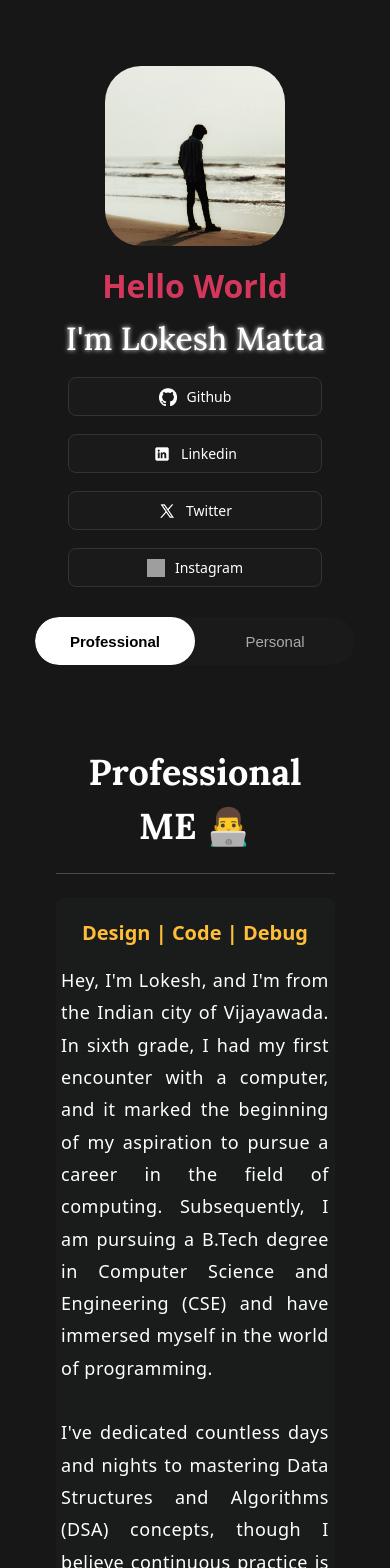
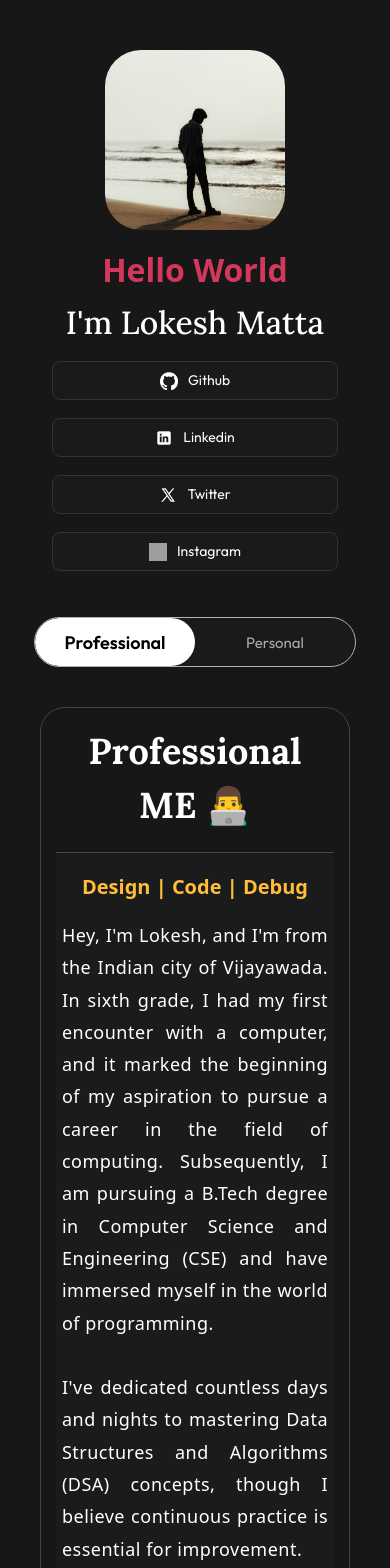
Before and after one commit to iml0kesh/personal_portfolio, a React (Vite) app: page / in a window 390 px wide. Shown: the top 1568 px of the page. Built offline with nearby package versions, Linux system fonts and the light colour scheme; grey boxes are pictures that could not be loaded; a web font is replaced by a local one.

Commit message:
done some responsive changes and some ui changes.

```diff
--- a/src/components/Certifications.css
+++ b/src/components/Certifications.css
@@ -1,7 +1,6 @@
 .cert-container {
   background-color: #1a1b1b;
   border-radius: 5px;
-
   display: flex;
   padding: 20px;
   /* border: 1px solid white; */
@@ -11,7 +10,7 @@
   width: 100%;
   /* border: 1px solid red; */
   text-align: justify;
-  padding: 2%;
+  /* padding: 2%; */
   position: relative;
 }
 
@@ -50,9 +49,9 @@
 .cert-nav {
   width: 100%;
   /* border: 1px solid red; */
-  position: absolute;
-  bottom: 1.3rem;
-  left: 1.3rem;
+  /* position: absolute; */
+  /* bottom: 1.3rem;
+  left: 1.3rem; */
 }
 
 .cert-nav button {
--- a/src/components/Homepage.css
+++ b/src/components/Homepage.css
@@ -8,9 +8,9 @@
 
 .Section01 {
   /* border: 1px solid red; */
-  /* max-width: 1100px; */
+  max-width: 800px;
   margin: 0 auto;
-  padding: 1rem;
+  /* padding: 1rem; */
 }
 
 /* Section 1 */
@@ -89,13 +89,13 @@
   font-weight: 500;
   margin: 10px;
   text-align: center;
-  text-shadow: 0 0 5px #fff;
-  /* 0 0 10px rgb(255, 251, 0), */
-  /* 0 0 20px rgb(255, 251, 0), */
-  /* 0 0 40px rgb(255, 251, 0); */
+  /* text-shadow: 0 0 5px #fff, */
+  /* 0 0 10px rgb(149, 0, 255), */
+  /* 0 0 20px rgb(26, 25, 14), */
+  /* 0 0 40px rgb(6, 20, 13); */
 }
 
-@media screen and (max-width: 480px) {
+@media screen and (max-width: 600px) {
   .left h2 {
     font-size: calc(100% + 1rem);
     margin: 5px;
@@ -115,7 +115,7 @@
 
 .social-btn {
   background-color: #1a1a1a;
-  border: 1px solid #333; /* Adds a subtle professional border */
+  border: 1px solid #333;
   color: #ffffff;
   padding: 8px 16px;
   font-size: 14px;
@@ -128,7 +128,7 @@
   cursor: pointer;
   border-radius: 8px;
   transition: all 0.3s ease;
-  font-family: inherit; /* Ensures it uses your site font */
+  font-family: "Outfit";
 }
 
 .social-btn:hover {
--- /dev/null
+++ b/src/components/Personal.jsx
@@ -0,0 +1,38 @@
+export const Personal = () => {
+  return (
+    <>
+      <div class="professional-content">
+        <div class="section">
+          <h1 class="section-heading" id="head-professional">
+            Personal ME 👨‍💻
+          </h1>
+          <div class="professional-abtme-container">
+            <h2 class="sub-heading">Design | Code | Debug</h2>
+            <p class="professional-aboutme">
+              Hey, I'm Lokesh, and I'm from the Indian city of Vijayawada. In
+              sixth grade, I had my first encounter with a computer, and it
+              marked the beginning of my aspiration to pursue a career in the
+              field of computing. Subsequently, I am pursuing a B.Tech degree in
+              Computer Science and Engineering (CSE) and have immersed myself in
+              the world of programming. <br />
+              <br />
+              I've dedicated countless days and nights to mastering Data
+              Structures and Algorithms (DSA) concepts, though I believe
+              continuous practice is essential for improvement. <br />
+              <br />
+              My journey expanded into web development, where I dived into HTML
+              and CSS. Then, I encountered the challenging subject of
+              JavaScript, which, despite its difficulties 🥲, I managed to grasp
+              the fundamentals. Fortunately, I embarked on the path of using the
+              React Library to craft web and native UI experiences. <br />
+              <br />
+              Finally, given the opportunity, I would like to use all of my
+              skill sets and knowledge to design, code, and debug some
+              impressive projects.
+            </p>
+          </div>
+        </div>
+      </div>
+    </>
+  );
+};
--- a/src/components/Projects.css
+++ b/src/components/Projects.css
@@ -3,12 +3,14 @@
   /* border: 1px solid white; */
   gap: 20px;
   flex-wrap: wrap;
+  padding-bottom: 20px;
 }
 
 .box-card {
   background-color: #1a1b1b;
   border-radius: 10px;
   padding: 16px;
+  /* padding-bottom: 30px; */
   width: calc(50% - 20px);
   box-sizing: border-box;
   flex-grow: 1;
--- a/src/components/Section.css
+++ b/src/components/Section.css
@@ -1,11 +1,14 @@
 .section {
-  /* border: 1px solid red; */
+  /* border: 1px solid rgb(255, 255, 255); */
+  /* border-radius: 25px; */
   text-align: center;
   /* padding: 0% 10% 0% 10%; */
+  /* background-color: #171410; */
 }
 
 .section-heading {
   /* border: 1px solid red; */
+  margin: 0px;
   padding-bottom: 20px;
   border-bottom: 1px solid rgb(77, 73, 73);
   width: 100%;
--- a/src/components/ToggleChoice.jsx
+++ b/src/components/ToggleChoice.jsx
@@ -1,5 +1,6 @@
 import React, { useState } from "react";
 import { Professional } from "./Professional";
+import { Personal } from "./Personal";
 
 export const ToggleChoice = () => {
   const [selected, setSelected] = useState(0);
@@ -27,8 +28,10 @@ export const ToggleChoice = () => {
         </button>
       </div>
 
-      {selected === 0 && <Professional />}
-      {selected === 1 && <Professional />}
+      <div className="content-box">
+        {selected === 0 && <Professional />}
+        {selected === 1 && <Personal />}
+      </div>
     </div>
   );
 };
--- a/src/components/ToogleChoice.css
+++ b/src/components/ToogleChoice.css
@@ -1,6 +1,7 @@
 .ToggleChoice {
+  padding-top: 2rem;
   /* border: 1px solid red; */
-  /* max-width: 1280px; */
+  max-width: 800px;
   margin: 0 auto;
   display: flex;
   flex-direction: column;
@@ -8,7 +9,7 @@
 }
 
 .segmented {
-  /* border: 1px solid red; */
+  border: 1px solid rgb(185, 174, 174);
   position: relative;
   width: 320px;
   height: 48px;
@@ -20,6 +21,11 @@
   margin-bottom: 40px;
 }
 
+/* .segmented:hover {
+  background-color: #333333;
+  box-shadow: 0 4px 8px rgba(0, 0, 0, 0.2);
+} */
+
 .segmented button {
   flex: 1;
   border: none;
@@ -28,12 +34,15 @@
   font-size: 15px;
   cursor: pointer;
   z-index: 2;
-  transition: color 0.3s ease;
+  transition: color 0.65s;
+  font-family: "Outfit", "Noto Sans SC";
+  /* border: 1px solid red; */
 }
 
 .segmented button.active {
   color: #000;
   font-weight: 600;
+  font-size: 18px;
 }
 
 .indicator {
@@ -43,8 +52,11 @@
   background: #ffffff;
   border-radius: 999px;
   left: 0;
-  transition: transform 0.65s ease;
+  transition: transform 0.65s;
+  /* border: 5px solid rgb(16, 68, 113); */
 }
+
+
 
 .view {
   display: none;
@@ -53,3 +65,11 @@
 .view.active {
   display: block;
 }
+
+.content-box {
+  /* background-color: #30301d; */
+  border: 1px solid rgb(74, 65, 65);
+  border-radius: 25px;
+  overflow: hidden;
+  transition: transform 0.65s ease-in;
+}
```
Also changed, not shown: src/components/Personal.css (added).
